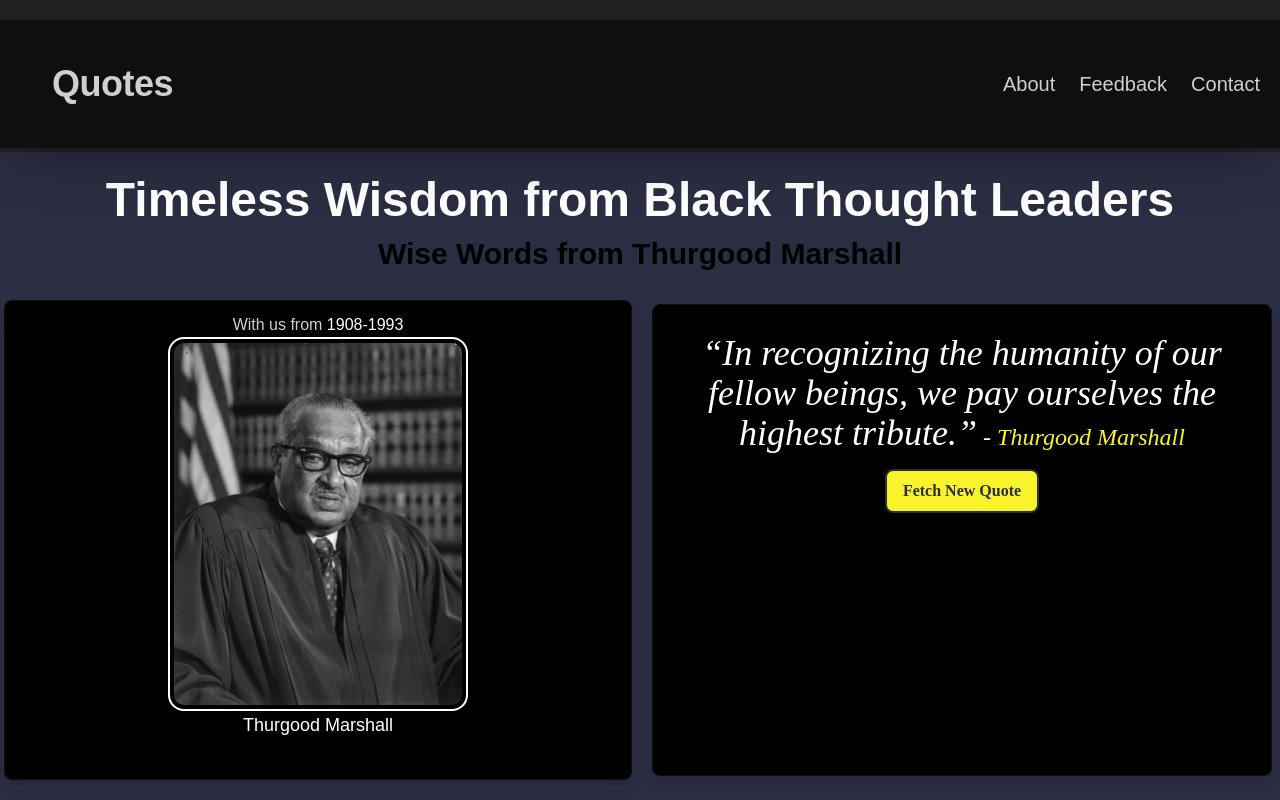
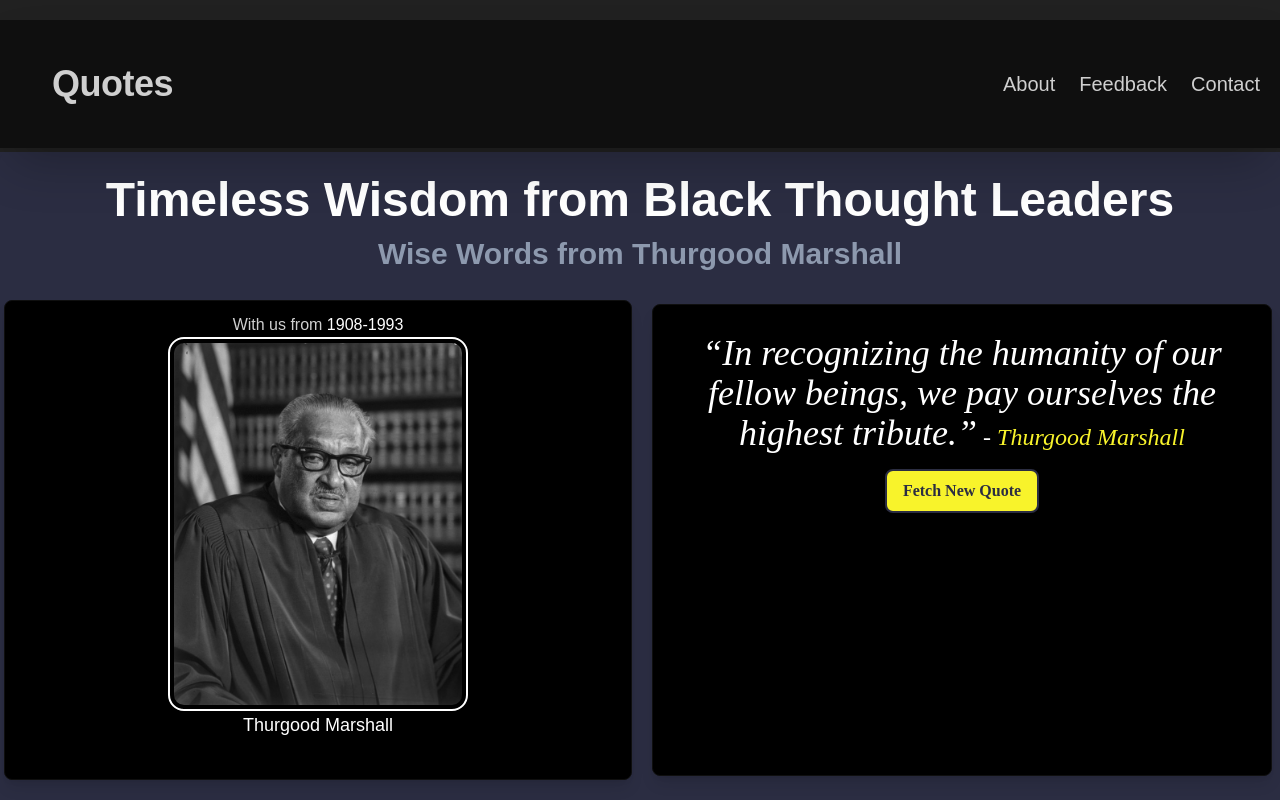
Before and after one commit to RW2023/next-quotes, a Next.js app: page / in a window 1280 px wide. Shown: the top 800 px of the page. Built offline with nearby package versions, Linux system fonts and the light colour scheme.

Commit message:
create a quote heading component and use it in the  page component to replace the h2 subheading

```diff
--- a/src/app/page.tsx
+++ b/src/app/page.tsx
@@ -4,6 +4,7 @@ import React, { useState } from 'react';
 import BlackHistoryQuoteGenerator from '@/components/BlackHistoryQuoteGenerator';
 import blackHistoryQuotes from '@/data/blackHistoryQuotes';
 import Image from 'next/image';
+import QuoteHeading from '@/components/ui/QuoteHeading';
 
 export default function Home() {
   const [quote, setQuote] = useState(generateRandomQuote());
@@ -23,9 +24,8 @@ export default function Home() {
         <h1 className="col-span-full text-center text-5xl font-bold text-headline">
           Timeless Wisdom from Black Thought Leaders
         </h1>
-        <h2 className="col-span-full text-center text-3xl font-bold mb-4 mt-1 text-tertiary m-1">
-          Wise Words from <span className="font-bold"> {quote.author} </span>
-        </h2>
+        <QuoteHeading quoteText="Wise Words from" author={quote.author} />
+
         <div className="card bordered flex flex-col items-center p-3 bg-tertiary rounded-lg shadow-lg m-1">
           <h2>
             With us from <span className="text-headline">{quote.lifespan}</span>
--- /dev/null
+++ b/src/components/ui/QuoteHeading.tsx
@@ -0,0 +1,27 @@
+import React, { FC } from 'react';
+
+interface QuoteHeadingProps {
+  quoteText: string;
+  author: string;
+}
+
+const toTitleCase = (text: string): string =>
+  text.replace(
+    /\w\S*/g,
+    (word) => word.charAt(0).toUpperCase() + word.substr(1).toLowerCase(),
+  );
+
+const QuoteHeading: FC<QuoteHeadingProps> = ({
+  quoteText,
+  author,
+}): JSX.Element => {
+  const authorTitleCase = toTitleCase(author);
+
+  return (
+    <h2 className="col-span-full text-center text-3xl font-bold mb-4 mt-1 text-paragraph m-1">
+      {quoteText} <span className="font-bold">{authorTitleCase}</span>
+    </h2>
+  );
+};
+
+export default QuoteHeading;
```
